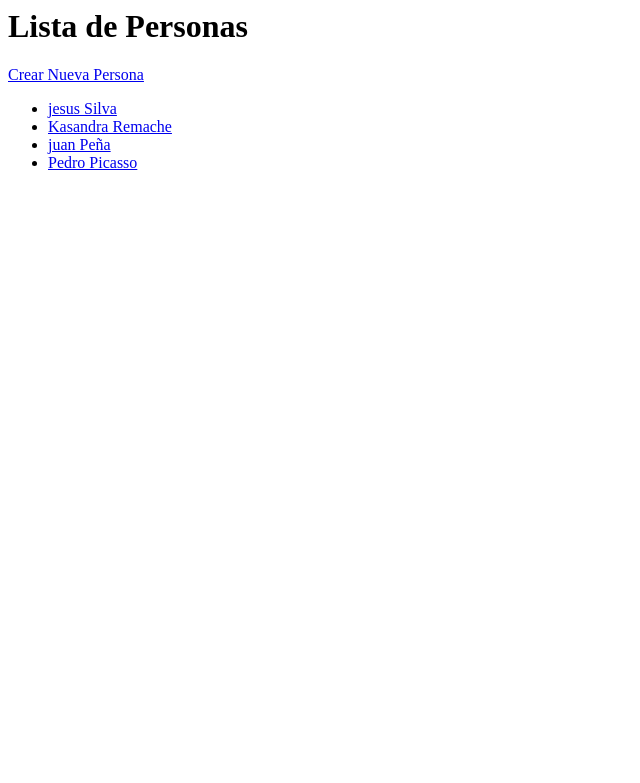
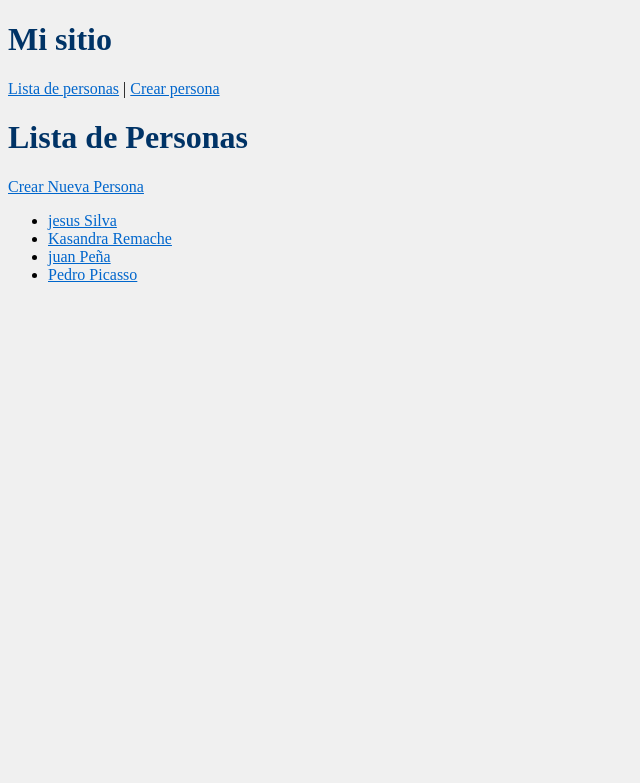
Before and after one commit to JesusFSP/Curso-PWeb2, a Django app: page /personas/ in a window 1280 px wide. Shown: the top 783 px of the page, without its empty margins (0-640 px from the left). Run offline with Django 5.2, Linux system fonts and the light colour scheme; data comes from the database, SQL or seed files in the repository.

Commit message:
Se implemento un archivo estatico que es el style.css para mejorar la vista de todo el proyecto

```diff
--- a/git de Django 4 y 5/Django4/listaContactos/settings.py
+++ b/git de Django 4 y 5/Django4/listaContactos/settings.py
@@ -9,11 +9,15 @@ https://docs.djangoproject.com/en/5.2/topics/settings/
 For the full list of settings and their values, see
 https://docs.djangoproject.com/en/5.2/ref/settings/
 """
-
+import os
 from pathlib import Path
 
 # Build paths inside the project like this: BASE_DIR / 'subdir'.
 BASE_DIR = Path(__file__).resolve().parent.parent
+
+STATICFILES_DIRS = [
+    BASE_DIR / "static",  # opcional, carpeta global
+]
 
 
 # Quick-start development settings - unsuitable for production
--- /dev/null
+++ b/git de Django 4 y 5/Django4/personas/static/personas/style.css
@@ -0,0 +1,11 @@
+body {
+    background-color: #f0f0f0;
+  }
+
+  h1 {
+    color: #003366;
+  }
+
+  a {
+    color: #0066cc;
+  }
--- a/git de Django 4 y 5/Django4/personas/templates/personas/persona_detail.html
+++ b/git de Django 4 y 5/Django4/personas/templates/personas/persona_detail.html
@@ -1,2 +1,7 @@
+{% extends "base.html" %}
+
+{% block content %}
 <h1>{{ object.nombres }} {{ object.apellidos }}</h1>
 <p>{{ object.edad }} años</p>
+<p>{{ object.donador }} donador</p>
+{% endblock %}
--- a/git de Django 4 y 5/Django4/personas/templates/personas/persona_list.html
+++ b/git de Django 4 y 5/Django4/personas/templates/personas/persona_list.html
@@ -1,3 +1,6 @@
+{% extends "base.html" %}
+
+{% block content %}
 <h1>Lista de Personas</h1>
 <p><a href="{% url 'personas:persona-create' %}">Crear Nueva Persona</a></p>
 <ul>
@@ -5,3 +8,4 @@
     <li><a href="{{ instance.get_absolute_url }}">{{ instance.nombres }} {{ instance.apellidos }}</a></li>
 {% endfor %}
 </ul>
+{% endblock %}
--- a/git de Django 4 y 5/Django4/templates/base.html
+++ b/git de Django 4 y 5/Django4/templates/base.html
@@ -1,21 +1,25 @@
+{% load static %}
 
 <!DOCTYPE html>
 <html lang="es">
 <head>
   <meta charset="UTF-8">
   <title>{% block title %}Mi sitio{% endblock %}</title>
+
+
+  <link rel="stylesheet" href="{% static 'personas/style.css' %}">
 </head>
 <body>
   <header>
     <h1>Mi sitio</h1>
     <nav>
-      <a href="{% url 'personas:persona-list' %}">Lista de personas</a>
-      <a href="{% url 'personas:persona-create' %}">Crear nueva persona</a>
+      <a href="{% url 'personas:persona-list' %}">Lista de personas</a> |
+      <a href="{% url 'personas:persona-create' %}">Crear persona</a>
     </nav>
   </header>
+
   <main>
-    {% block content %}
-    {% endblock %}
+    {% block content %}{% endblock %}
   </main>
 </body>
 </html>
```
